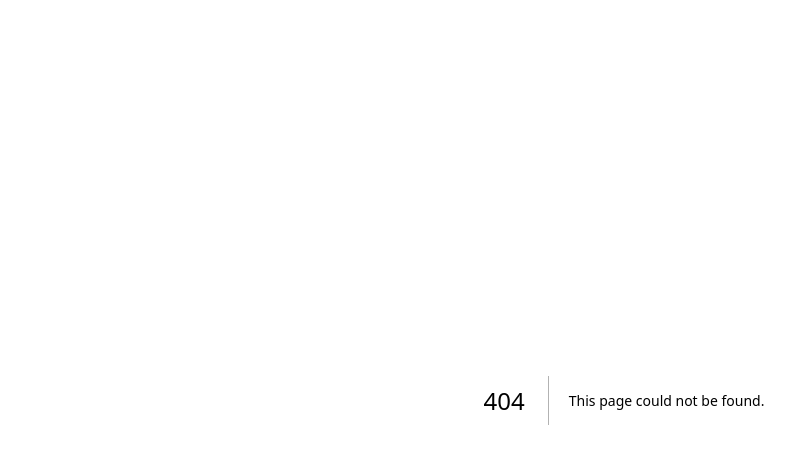
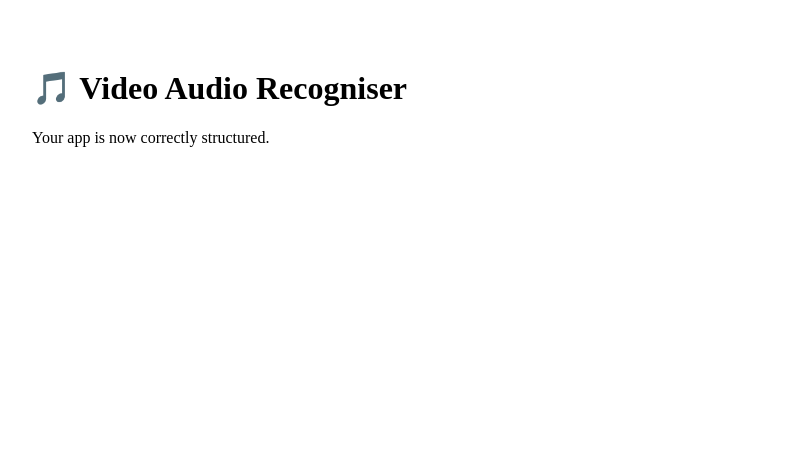
Before and after one commit to sharmasamdeesh86-prog/video-audio-recogniser, a Next.js app: page /app in a window 1280 px wide. Before the commit this address had no page. Shown: the top 464 px of the page, without its empty margins (16-811 px from the left). Built offline with nearby package versions, Linux system fonts and the light colour scheme.

Commit message:
Create page.js

```diff
--- /dev/null
+++ b/app/app/page.js
@@ -0,0 +1,8 @@
+export default function Home() {
+  return (
+    <main style={{ padding: 40 }}>
+      <h1>🎵 Video Audio Recogniser</h1>
+      <p>Your app is now correctly structured.</p>
+    </main>
+  );
+}
```
